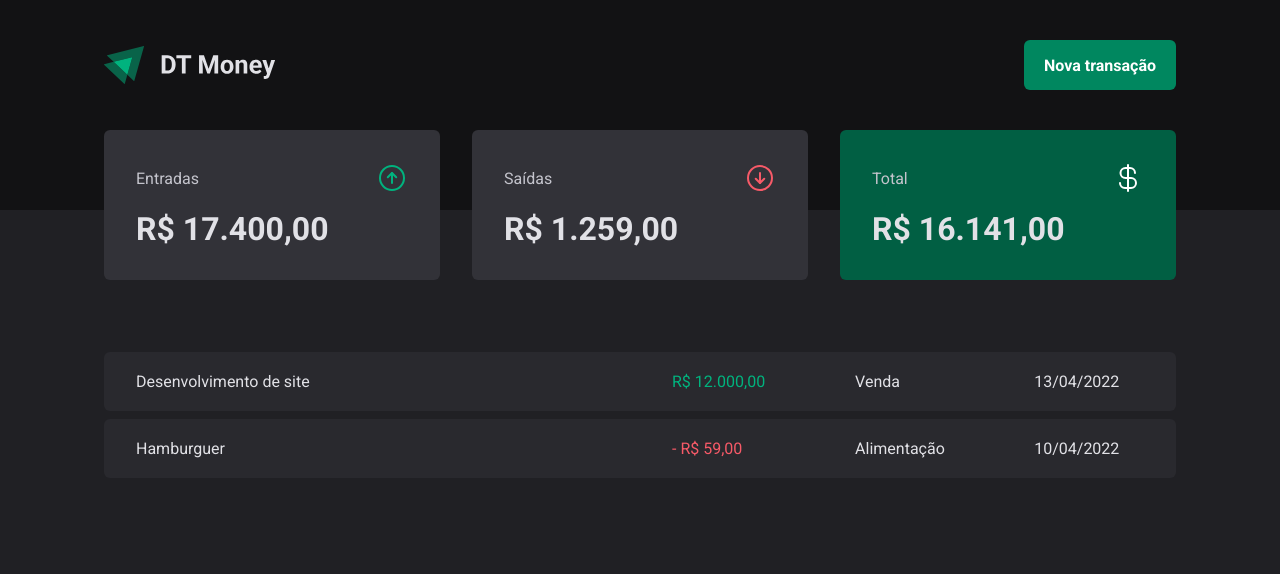
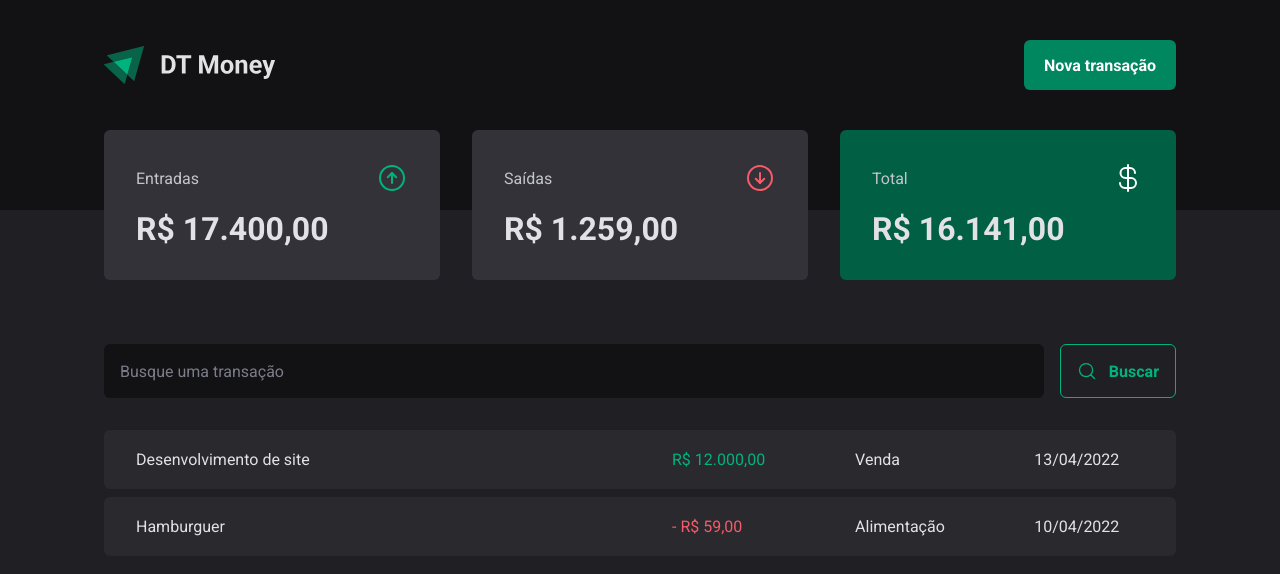
Before and after one commit to Nicoleboliveira/03-dt-money, a React (Vite) app: page / in a window 1280 px wide. Shown: the top 574 px of the page. Built offline with nearby package versions, Linux system fonts and the light colour scheme.

Commit message:
feat: criar e estilizar componente SearchForm

```diff
--- /dev/null
+++ b/src/pages/Transactions/components/SearchForm/index.tsx
@@ -0,0 +1,15 @@
+import { MagnifyingGlass } from "phosphor-react";
+import { SearchFormContainer } from "./styles";
+
+export function SearchForm() {
+  return (
+    <SearchFormContainer>
+      <input type="text" placeholder="Busque uma transação" />
+
+      <button type="submit">
+        <MagnifyingGlass size={20} />
+        Buscar
+      </button>
+    </SearchFormContainer>
+  );
+}
--- /dev/null
+++ b/src/pages/Transactions/components/SearchForm/styles.ts
@@ -0,0 +1,38 @@
+import styled from "styled-components";
+
+export const SearchFormContainer = styled.form`
+  display: flex;
+  gap: 1rem;
+
+  input {
+    flex: 1;
+    border-radius: 6px;
+    border: 0;
+    background: ${(props) => props.theme["gray-900"]};
+    color: ${(props) => props.theme["gray-300"]};
+    padding: 1rem;
+
+    &::placeholder {
+      color: ${(props) => props.theme["gray-500"]};
+    }
+  }
+
+  button {
+    display: flex;
+    padding: 1rem;
+    background: transparent;
+    border: 1px solid ${(props) => props.theme["green-300"]};
+    color: ${(props) => props.theme["green-300"]};
+    font-weight: bold;
+    border-radius: 6px;
+    gap: 0.75rem;
+    align-items: center;
+
+    &:hover {
+      background: ${(props) => props.theme["green-500"]};
+      border-color: ${(props) => props.theme["green-500"]};
+      color: ${(props) => props.theme["white"]};
+      transition: background-color 0.2s, color 0.2s, border-color 0.2s;
+    }
+  }
+`;
--- a/src/pages/Transactions/index.tsx
+++ b/src/pages/Transactions/index.tsx
@@ -1,5 +1,6 @@
 import { Header } from "../../components/Header";
 import { Summary } from "../../components/Summary";
+import { SearchForm } from "./components/SearchForm";
 import {
   PriceHighlight,
   TransactionsContainer,
@@ -13,6 +14,7 @@
       <Summary />
 
       <TransactionsContainer>
+        <SearchForm />
         <TransactionsTable>
           <tbody>
             <tr>
```
